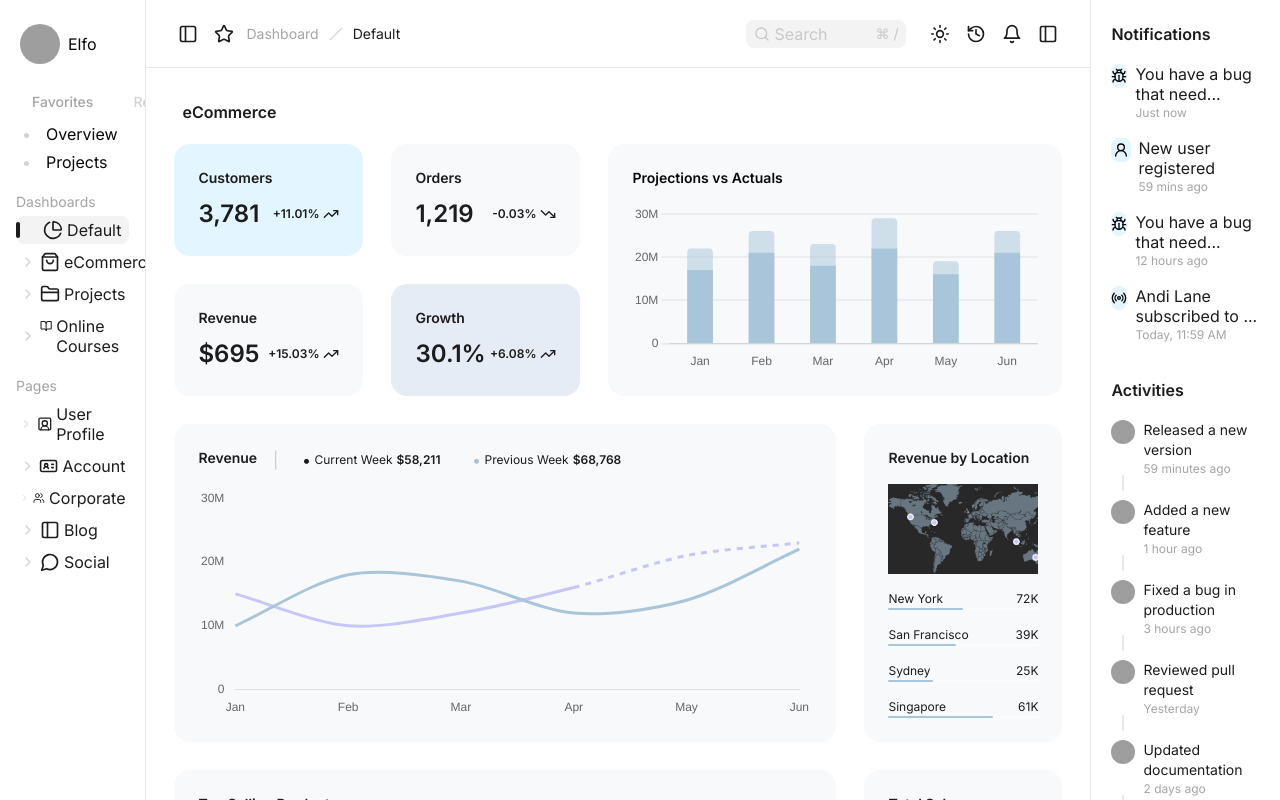
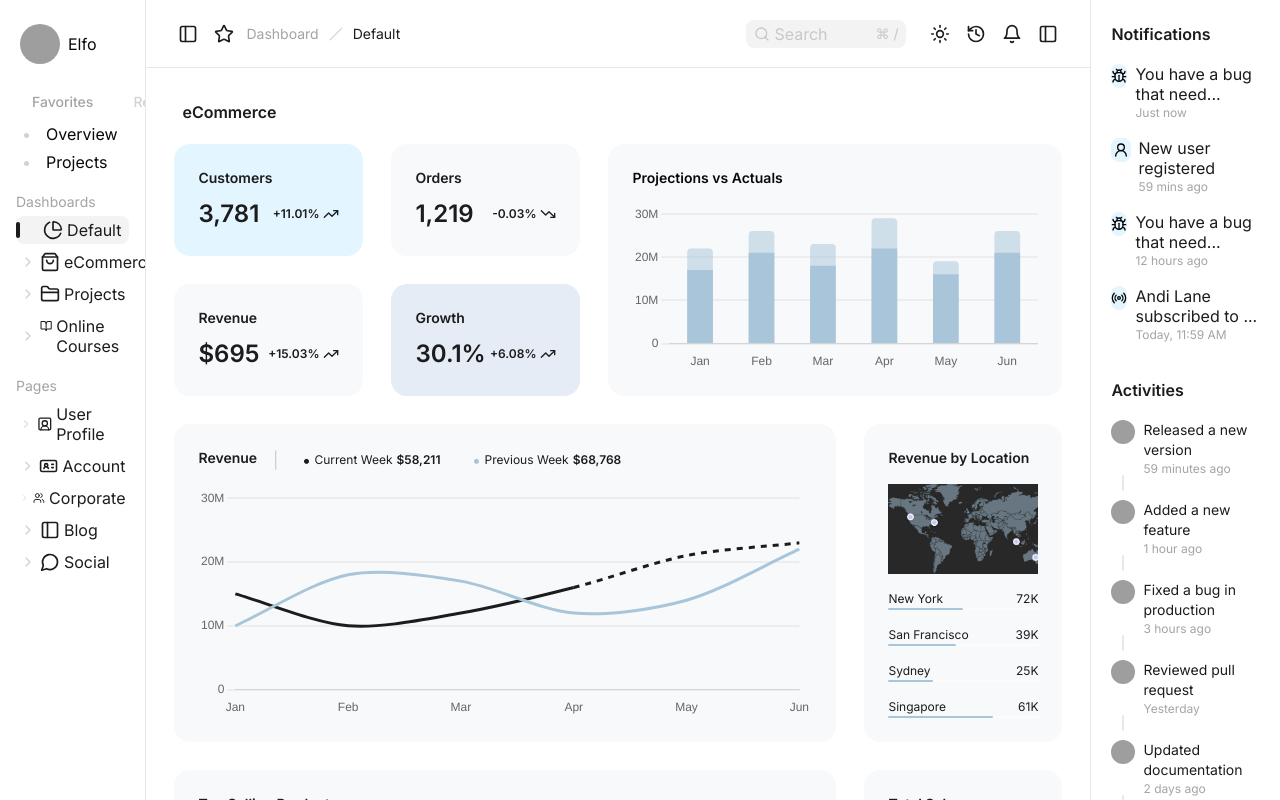
Before and after one commit to niveshnagar/juspay-assignment, a React (Vite) app: page / in a window 1280 px wide. Built offline with nearby package versions, Linux system fonts and the light colour scheme; grey boxes are pictures that could not be loaded.

Commit message:
chore: added theme for line graph

```diff
--- a/src/components/LineGraph.tsx
+++ b/src/components/LineGraph.tsx
@@ -1,3 +1,6 @@
+import { themeAtom } from "@/atoms/theme.atom";
+
+import { useRecoilValue } from "recoil";
 import { Line } from "react-chartjs-2";
 import {
   Chart as ChartJS,
@@ -20,6 +23,8 @@ ChartJS.register(
 );
 
 const LineGraph = () => {
+  const theme = useRecoilValue(themeAtom);
+
   const data = {
     labels: ["Jan", "Feb", "Mar", "Apr", "May", "Jun"], // X-axis labels
     datasets: [
@@ -36,7 +41,7 @@ const LineGraph = () => {
       {
         label: "Dataset 2",
         data: [15, 10, 12, 16, 21, 23], // Data points for the second line
-        borderColor: "#C6C7F8", // Line color (purple)
+        borderColor: theme === "light" ? "#1C1C1C" : "#C6C7F8", // Line color (purple)
         backgroundColor: "rgba(239, 68, 68, 0.2)", // Background fill (optional)
         fill: false, // Whether the area under the line is filled
         tension: 0.3, // Smoothness of the line
@@ -67,7 +72,7 @@ const LineGraph = () => {
         },
         grid: {
           drawBorder: false, // Hides the axis line
-          color: "#FFFFFF0D",
+          color: theme === "light" ? "#1C1C1C0D" : "#FFFFFF1A",
           lineWidth: 2,
           borderDash: [10, 5], // Creates a dashed effect
           borderDashOffset: 0, // Start position of dashes
--- a/src/components/StackedBarChart.tsx
+++ b/src/components/StackedBarChart.tsx
@@ -49,7 +49,7 @@ const StackedBarChart = () => {
         },
         grid: {
           drawBorder: false, // Hides the axis line
-          color:theme==="light"?"#1C1C1C0D": "#FFFFFF1A",
+          color: theme === "light" ? "#1C1C1C0D" : "#FFFFFF1A",
           lineWidth: 2,
           borderDash: [10, 5], // Creates a dashed effect
           borderDashOffset: 0, // Start position of dashes
```
